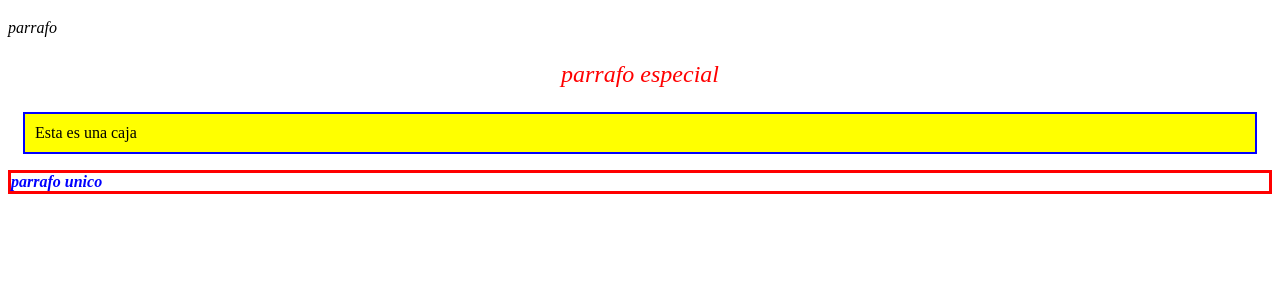
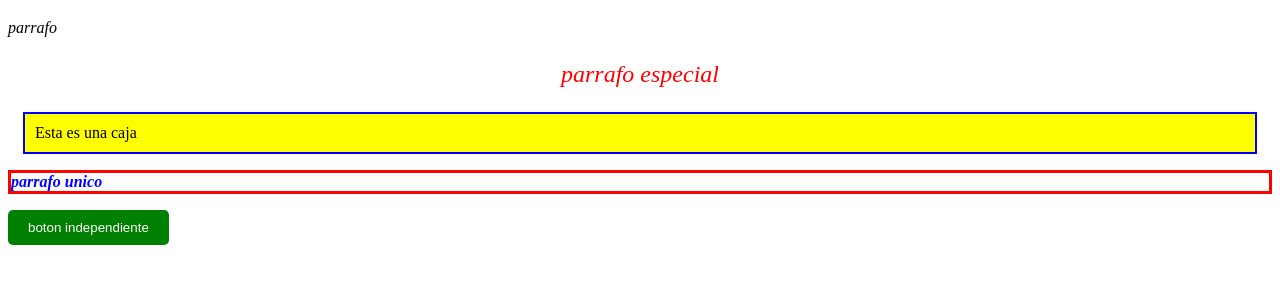
Before and after one commit to Marcelo-Flores-Solis/Laboratorio07, a plain HTML site: page index.html in a window 1280 px wide. Shown: the part 87-370 px from the top of the page. Drawn offline with Linux system fonts and the light colour scheme.

Commit message:
Boton independiente

```diff
--- a/css/style.css
+++ b/css/style.css
@@ -21,3 +21,11 @@ p {
     font-weight: bold;
     border: 3px solid red;
 }
+button {
+    background-color: green;
+    color: white;
+    padding: 10px 20px;
+    border: none;
+    border-radius: 5px;
+    cursor: pointer;
+}
--- a/index.html
+++ b/index.html
@@ -12,5 +12,6 @@
     <p class="titulo"> parrafo especial </p>
     <div class="caja"> Esta es una caja</div>
     <p id="unico"> parrafo unico</p>
+    <button> boton independiente </button>
 </body>
 </html>
```
